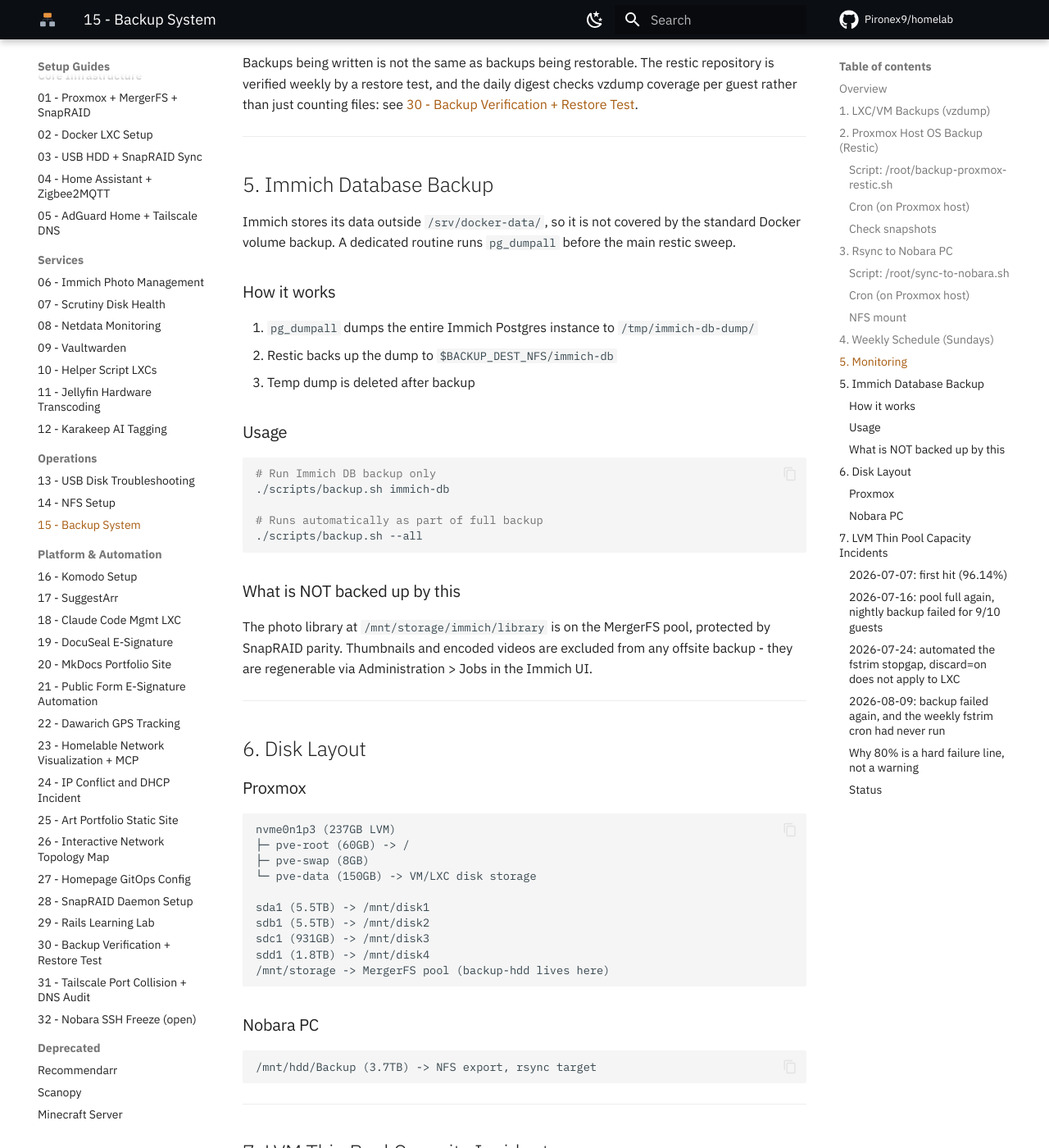
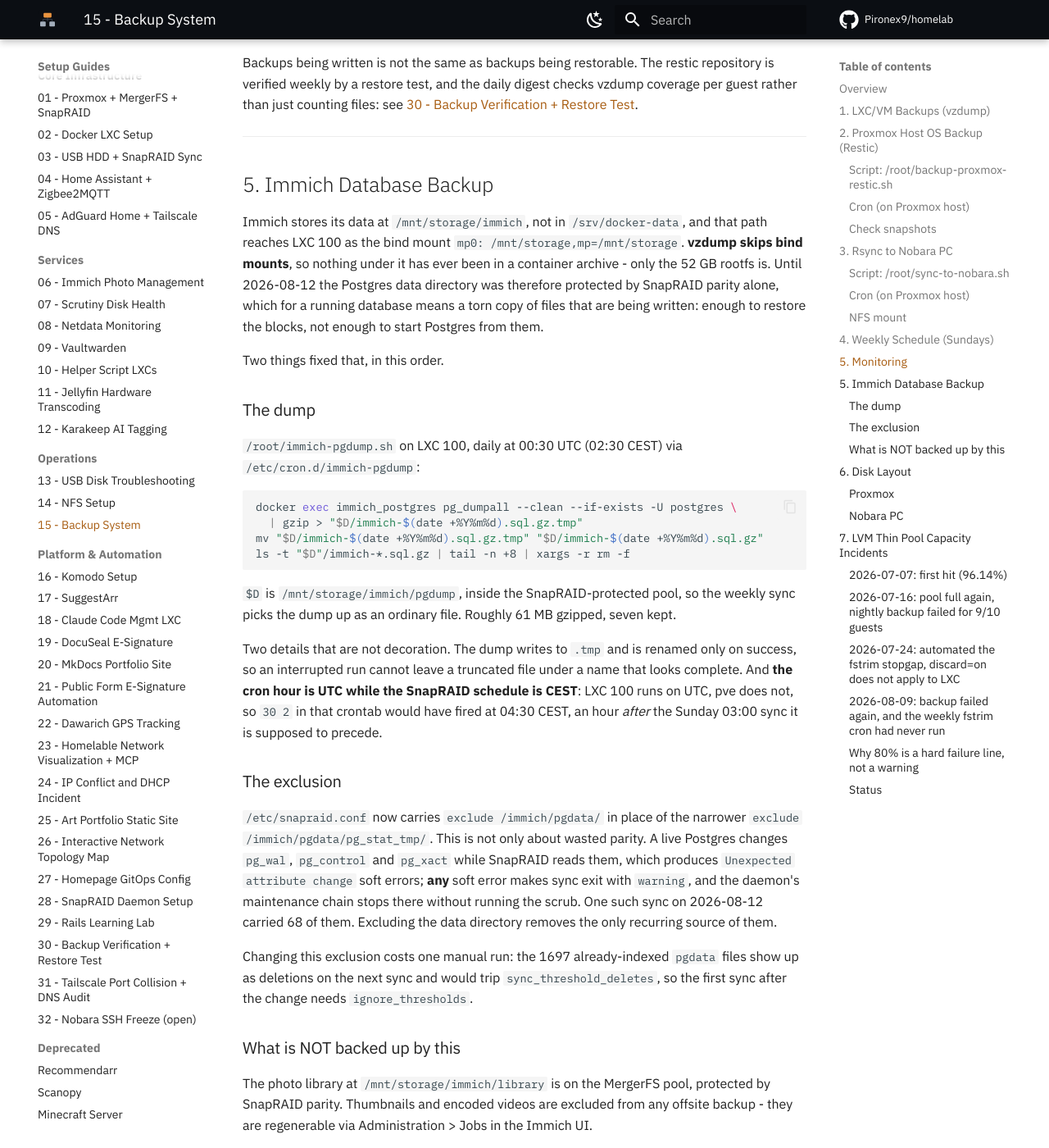
Before and after one commit to Pironex9/homelab, an MkDocs documentation site: the page built from docs/proxmox/15_Proxmox_Backup_System_Documentation.md, in a window 1280 px wide and 1400 px high, scrolled down 4150 px. Shown: the whole window at 82% size. Built offline with MkDocs 1.6.1 and Material for MkDocs 9.7.7, drawn with Linux system fonts in a browser that asks for light colours; comment, search, counter and statistics services are not loaded.

Commit message:
chore(scripts): delete backup.sh, it described a backup that never ran
The script laid out one restic repository per Docker service under
BACKUP_DEST_NFS. It was never deployed: docker-host has no restic
installed, there are no such repos, no cron anywhere, and no
/var/log/homelab. A note saying "not deployed" was already on it and in
scripts/README.md, and it still misled a reader today into believing the
Immich database was being dumped. Annotating it again would not help, so
it is gone.

What actually covers that ground is now a table in scripts/README.md:
daily vzdump of every guest, weekly restic of the pve host root, weekly
rsync of both to the Nobara NFS share, and since today a daily
pg_dumpall of Immich into the SnapRAID-protected pool.

docs 15 rewritten around the real Immich mechanism, including why vzdump
never covered it (bind mounts are skipped) and why the cron hour is UTC
while the SnapRAID schedule is CEST. docs 30 records why deleting beat
annotating. restore-test.sh keeps working unchanged; only its comments
referred to backup.sh.

````diff
--- a/docs/proxmox/15_Proxmox_Backup_System_Documentation.md
+++ b/docs/proxmox/15_Proxmox_Backup_System_Documentation.md
@@ -169,23 +169,30 @@
 
 ## 5. Immich Database Backup
 
-Immich stores its data outside `/srv/docker-data/`, so it is not covered by the standard Docker volume backup. A dedicated routine runs `pg_dumpall` before the main restic sweep.
+Immich stores its data at `/mnt/storage/immich`, not in `/srv/docker-data`, and that path reaches LXC 100 as the bind mount `mp0: /mnt/storage,mp=/mnt/storage`. **vzdump skips bind mounts**, so nothing under it has ever been in a container archive - only the 52 GB rootfs is. Until 2026-08-12 the Postgres data directory was therefore protected by SnapRAID parity alone, which for a running database means a torn copy of files that are being written: enough to restore the blocks, not enough to start Postgres from them.
 
-### How it works
+Two things fixed that, in this order.
 
-1. `pg_dumpall` dumps the entire Immich Postgres instance to `/tmp/immich-db-dump/`
-2. Restic backs up the dump to `$BACKUP_DEST_NFS/immich-db`
-3. Temp dump is deleted after backup
+### The dump
 
-### Usage
+`/root/immich-pgdump.sh` on LXC 100, daily at 00:30 UTC (02:30 CEST) via `/etc/cron.d/immich-pgdump`:
 
 ```bash
-# Run Immich DB backup only
-./scripts/backup.sh immich-db
+docker exec immich_postgres pg_dumpall --clean --if-exists -U postgres \
+  | gzip > "$D/immich-$(date +%Y%m%d).sql.gz.tmp"
+mv "$D/immich-$(date +%Y%m%d).sql.gz.tmp" "$D/immich-$(date +%Y%m%d).sql.gz"
+ls -t "$D"/immich-*.sql.gz | tail -n +8 | xargs -r rm -f
+```
 
-# Runs automatically as part of full backup
-./scripts/backup.sh --all
-```
+`$D` is `/mnt/storage/immich/pgdump`, inside the SnapRAID-protected pool, so the weekly sync picks the dump up as an ordinary file. Roughly 61 MB gzipped, seven kept.
+
+Two details that are not decoration. The dump writes to `.tmp` and is renamed only on success, so an interrupted run cannot leave a truncated file under a name that looks complete. And **the cron hour is UTC while the SnapRAID schedule is CEST**: LXC 100 runs on UTC, pve does not, so `30 2` in that crontab would have fired at 04:30 CEST, an hour *after* the Sunday 03:00 sync it is supposed to precede.
+
+### The exclusion
+
+`/etc/snapraid.conf` now carries `exclude /immich/pgdata/` in place of the narrower `exclude /immich/pgdata/pg_stat_tmp/`. This is not only about wasted parity. A live Postgres changes `pg_wal`, `pg_control` and `pg_xact` while SnapRAID reads them, which produces `Unexpected attribute change` soft errors; **any** soft error makes sync exit with `warning`, and the daemon's maintenance chain stops there without running the scrub. One such sync on 2026-08-12 carried 68 of them. Excluding the data directory removes the only recurring source of them.
+
+Changing this exclusion costs one manual run: the 1697 already-indexed `pgdata` files show up as deletions on the next sync and would trip `sync_threshold_deletes`, so the first sync after the change needs `ignore_thresholds`.
 
 ### What is NOT backed up by this
 
````
Also changed, not shown: AGENTS.md (+1 -1 lines), compose/vps/landing/README.md (+2 -2 lines), docs/proxmox/30_Backup_Verification_Restore_Test.md (+1 -1 lines), scripts/README.md (+13 -26 lines), 3 other files.
